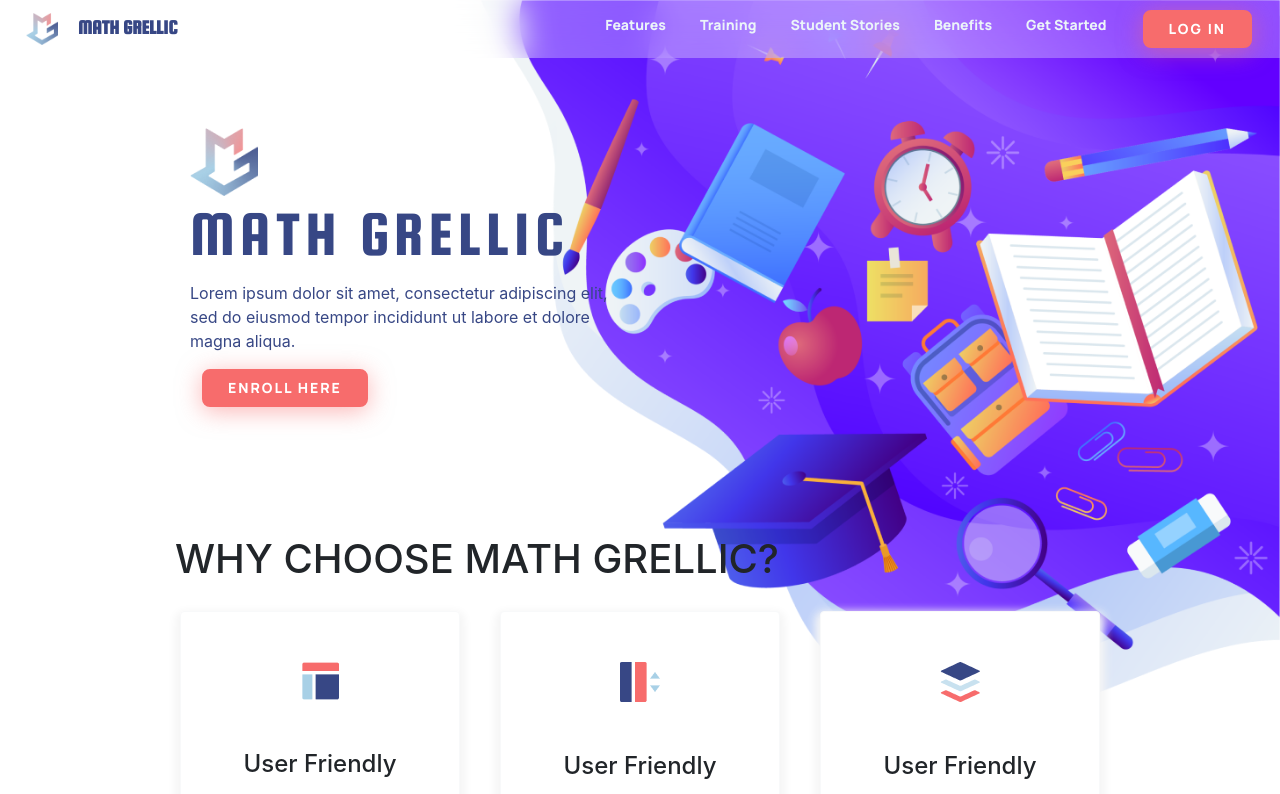
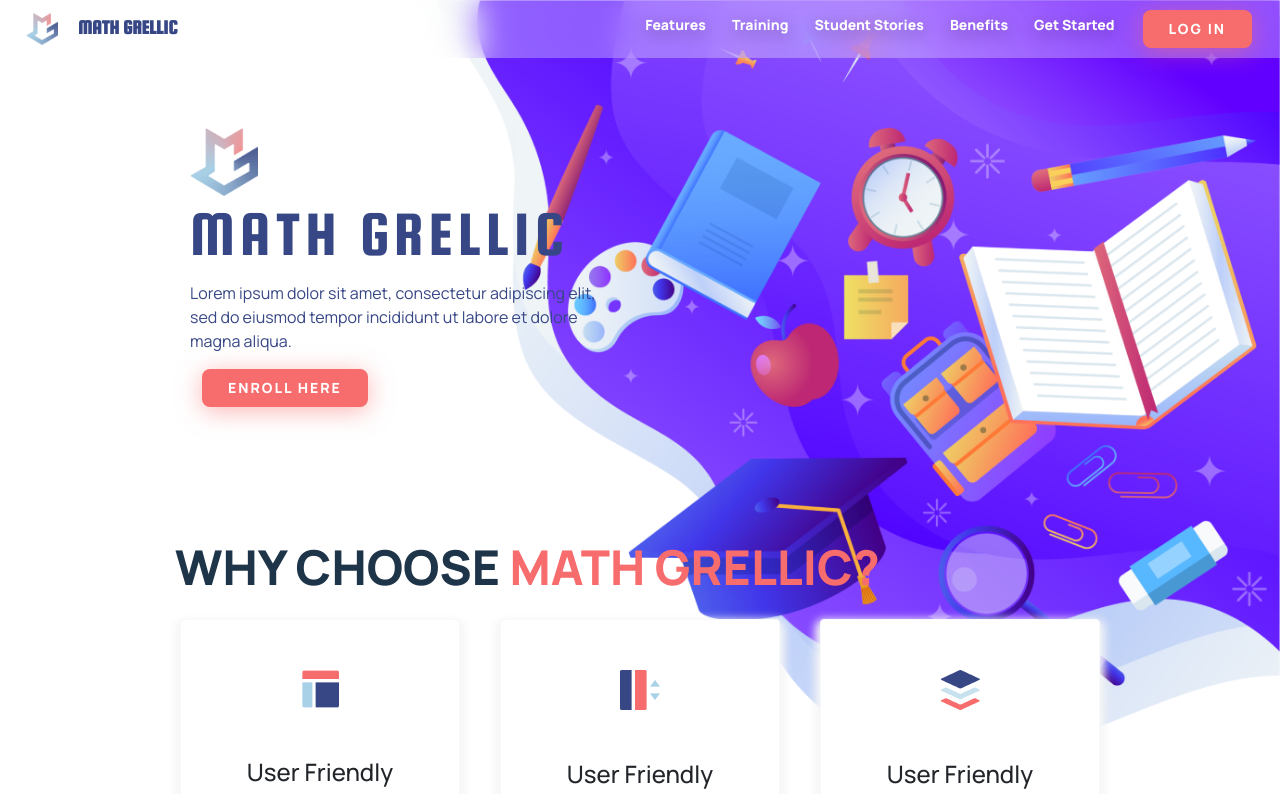
Before and after one commit to nayrxer2/math_grellic, a React (Create React App) app: page / in a window 1280 px wide. Shown: the top 794 px of the page. Built offline with nearby package versions, Linux system fonts and the light colour scheme.

Commit message:
Added Initial Color and Text Styles + Modified Section Feature

```diff
--- a/src/components/LinkButton.jsx
+++ b/src/components/LinkButton.jsx
@@ -35,7 +35,7 @@ export const LinkButton = ({
         // </div>
 
         <div className={`link-btn ${checkButtonBg} ${checkButtonSize}`}>
-          <a className="mr-4" href="#">{children}</a>
+          <a className="link-shadow mr-3" href="#">{children}</a>
         </div>
     )
 };
--- a/src/components/landingpage/LandingPageSectionFeature.js
+++ b/src/components/landingpage/LandingPageSectionFeature.js
@@ -7,8 +7,7 @@ import iconstack from '../../icons/figma_icons/stack.png'
 export default function LandingPageSectionFeature() {
     return (
         <div className="container-fluid col-9">
-            <h1>WHY CHOOSE MATH GRELLIC? </h1>
-        {/*<div className="row justify-content-md-center"> */}
+            <div className="h2-heading text-high">WHY CHOOSE <span className="text-accent">MATH GRELLIC?</span></div>
         <div className="row card-container">
           <div className="card-body">
               <div className="border rounded grid-item-box border-light col-sm-auto col-xs-auto">
--- a/src/components/landingpage/Navbar.js
+++ b/src/components/landingpage/Navbar.js
@@ -32,7 +32,7 @@ window.addEventListener('scroll', changeBackground)
       <ul className="navbar-nav ml-auto">
         { NavItems.map((item) => {
           return (
-              <LinkButton>{ item.title }</LinkButton>
+              <LinkButton buttonBg="light">{ item.title }</LinkButton>
           )
         })}
           <li className="nav-item active">
--- a/src/styles/component-styles/linkbutton.css
+++ b/src/styles/component-styles/linkbutton.css
@@ -65,7 +65,11 @@ a:before {
 }
 
 .light a{
-    color: var(--primary-25) !important;
+    color: var(--text-white) !important;
+}
+
+.link-shadow{
+    filter: drop-shadow(0px 4px 8px rgba(0, 0, 0, 0.35));
 }
 
 .light a:hover{
@@ -88,11 +92,11 @@ a:before {
 }
 
 .light a:active{
-    color: var(--primary-25) !important;
+    color: var(--text-white) !important;
 }
 
 .light a:active:after {
-    background: var(--primary-25);
+    background: var(--text-white);
 }
 
 .small-lnkbtn{
--- a/src/styles/main.css
+++ b/src/styles/main.css
@@ -1,13 +1,131 @@
+@import url('https://fonts.googleapis.com/css2?family=Manrope:wght@400;500;600;700;800&display=swap');
+body{
+    font-family: "Manrope", sans-serif;
+}
 :root{
     --primary: #A8D0E6;
     --secondary: #374785;
     --accent: #F76C6C;
+
+    --text-white:#fff;
+    --text-high:#1E3449;
+    --text-med:#707F8E;
+    --text-accent:#A4AEB7;
+    --text-light:#CFD4D9;
+
     --accent-dark: #E45B5B;
     --accent-50: #F9CDCD;
+
     --primary-25:#EBF4F9;
     --primary-50: #D8EAF4;
+
+    --bg-light: #fff;
     --bg-dark: #0F1F38;
-  }
+    --bg-gray: #F0F2F3;
+}
+
+/***** Color Styles *****/
+
+/* White Text */
+.text-white{
+    color: #fff;
+}
+
+/* High Emphasis Text */
+.text-high{
+    color: var(--text-high);
+}
+
+/* Medium Emphasis Text */
+.text-med{
+    color: var(--text-med);
+}
+
+/* Accent Text */
+.text-accent{
+    color: var(--accent);
+}
+
+/* Light Text */
+.text-light{
+    color: var(--text-light);
+}
+
+/***** Text Styles *****/
+.h1-heading{
+    font-weight: 800;
+    font-size: 4.5rem;
+    line-height: 6rem;
+
+}
+
+.h2-heading{
+    font-weight: 800;
+    font-size: 3rem;
+    line-height: 4rem;
+}
+
+.h3-heading{
+    font-weight: 800;
+    font-size: 2.5rem;
+    line-height: 3.5rem;
+}
+
+.h4-heading{
+    font-weight: 800;
+    font-size: 1.75rem;
+    line-height: 2.5rem;
+}
+
+.h5-heading{
+    font-weight: 600;
+    font-size: 1.5rem;
+    line-height: 2rem;
+}
+
+.h6-heading{
+    font-weight: 500;
+    font-size: 1.25rem;
+    line-height: 1.75rem;
+}
+
+.subheading-bold{
+    font-weight: bold;
+    font-size: 1.125rem;
+    line-height: 1.75rem
+}
+
+.subheading{
+    font-weight: 500;
+    font-size: 1.125rem;
+    line-height: 1.75rem;
+    letter-spacing: 0.02em;
+}
+
+.lead-1{
+    font-weight: normal;
+    font-size: 1.125rem;
+    line-height: 2rem;
+}
+
+.lead-2{
+    font-weight: 500;
+    font-size: 	0.875rem;
+    line-height: 1.5rem;
+}
+
+.body-1{
+    font-weight: normal;
+    font-size: 1.125rem;
+    line-height: 2rem;
+    letter-spacing: 0.03em;
+}
+
+.body-2{
+    font-weight: normal;
+    font-size: 	0.875rem;
+    line-height: 1.5rem;
+}
 
 .bg-logo {
     background-image: url('../images/bg.png');
@@ -15,7 +133,7 @@
     background-size: contain;
     background-position-x: right;
     /* width: 100%; */
-    height: 90vh;
+    height: 95vh;
 }
 
 .cta-logo {
--- a/src/styles/navbar.css
+++ b/src/styles/navbar.css
@@ -5,6 +5,7 @@
 }
 
 .navbar{
+    /* background: transparent; */
     background: rgba(255, 255, 255, 0.3);
     backdrop-filter: blur(16px);
 }
```
